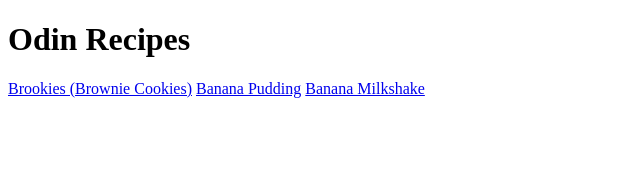
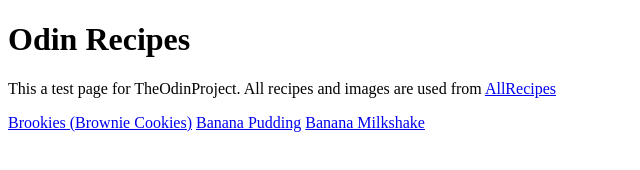
Before and after one commit to mtbuie/odin-recipes, a plain HTML site: page index.html in a window 1280 px wide. Shown: the whole page, without its empty margins (0-640 px from the left). Drawn offline with Linux system fonts and the light colour scheme.

Commit message:
Update index.html

```diff
--- a/index.html
+++ b/index.html
@@ -6,6 +6,9 @@
     </head>
     <body>
         <h1>Odin Recipes</h1>
+        <p> This a test page for TheOdinProject. All recipes and images are used from
+            <a href="https://www.allrecipes.com/">AllRecipes</a>
+        </p>
         <a href="recipes/brookies.html">Brookies (Brownie Cookies)</a>
         <a href="recipes/bananapudding.html">Banana Pudding</a>
         <a href="recipes/BananaShake.html">Banana Milkshake</a>
```
